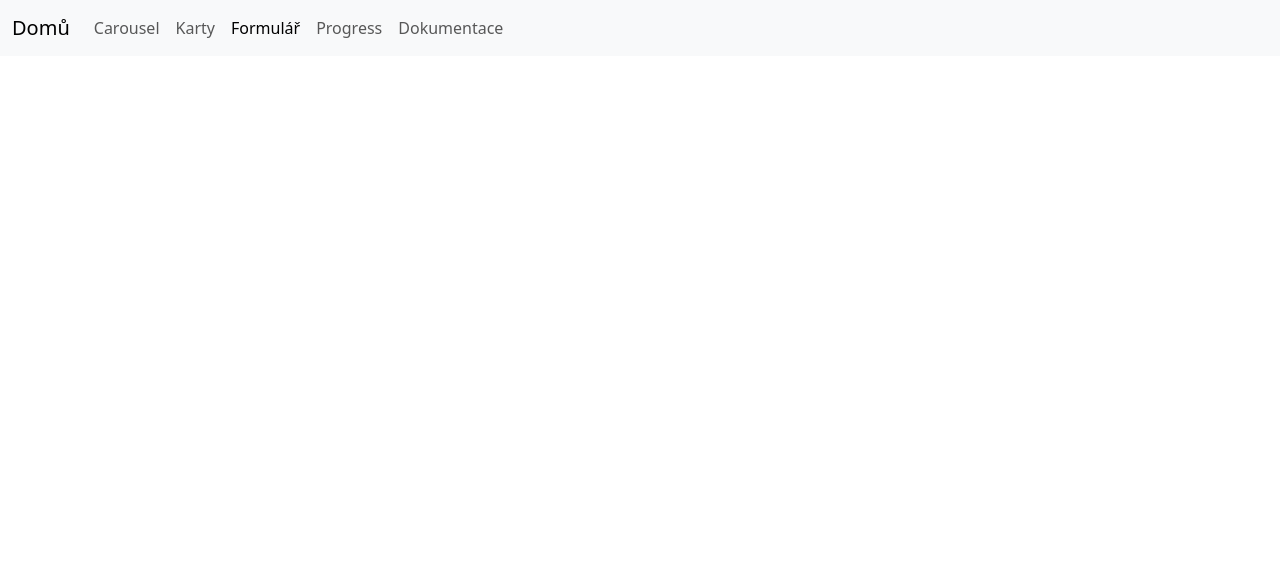
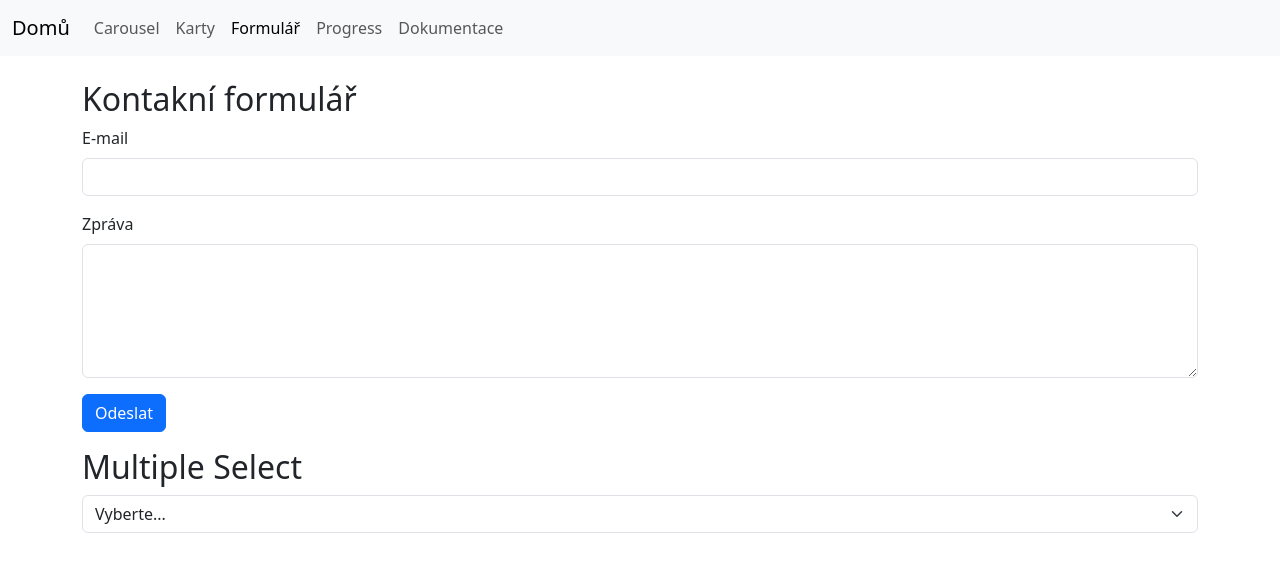
Before and after one commit to maly-jakub/Uvodni-Projekt-2.rocnik, a website: page stranka4.html in a window 1280 px wide. Drawn offline with nearby package versions, Linux system fonts and the light colour scheme.

Commit message:
Přídán formulář

```diff
--- a/stranka4.html
+++ b/stranka4.html
@@ -46,6 +46,39 @@
         </div>
     </nav>
 
+    <div class="container my-4">
+        <h2>Kontakní formulář</h2>
+
+        <form>
+            <div class="mb-3">
+                <label for="email" class="form-label">E-mail</label>
+                <input type="email" class="form-control" id="email" name="email" required>
+            </div>
+
+            <div class="mb-3">
+                <label for="zprava" class="form-label">Zpráva</label>
+                <textarea class="form-control" name="zprava" id="zprava" rows="5" required></textarea>
+            </div>
+
+            <div class="mb-3">
+                <button type="submit" class="btn btn-primary">Odeslat</button>
+            </div>
+        </form>
+
+        <div>
+            <h2>Multiple Select</h2>
+
+            <select class="form-select">
+                <option>Vyberte...</option>
+                <option>2</option>
+                <option>3</option>
+                <option>4</option>
+            </select>
+
+        </div>
+
+    </div>
+
     <script src="node_modules/bootstrap/dist/js/bootstrap.bundle.min.js"></script>
 </body>
 
```
